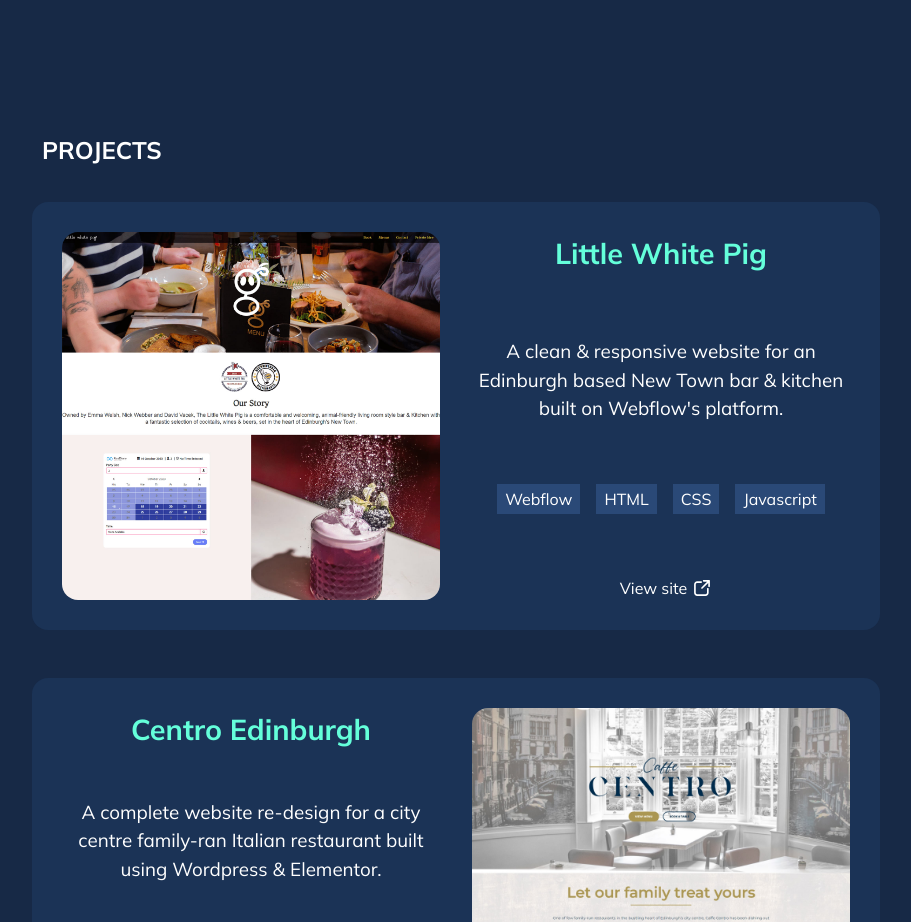
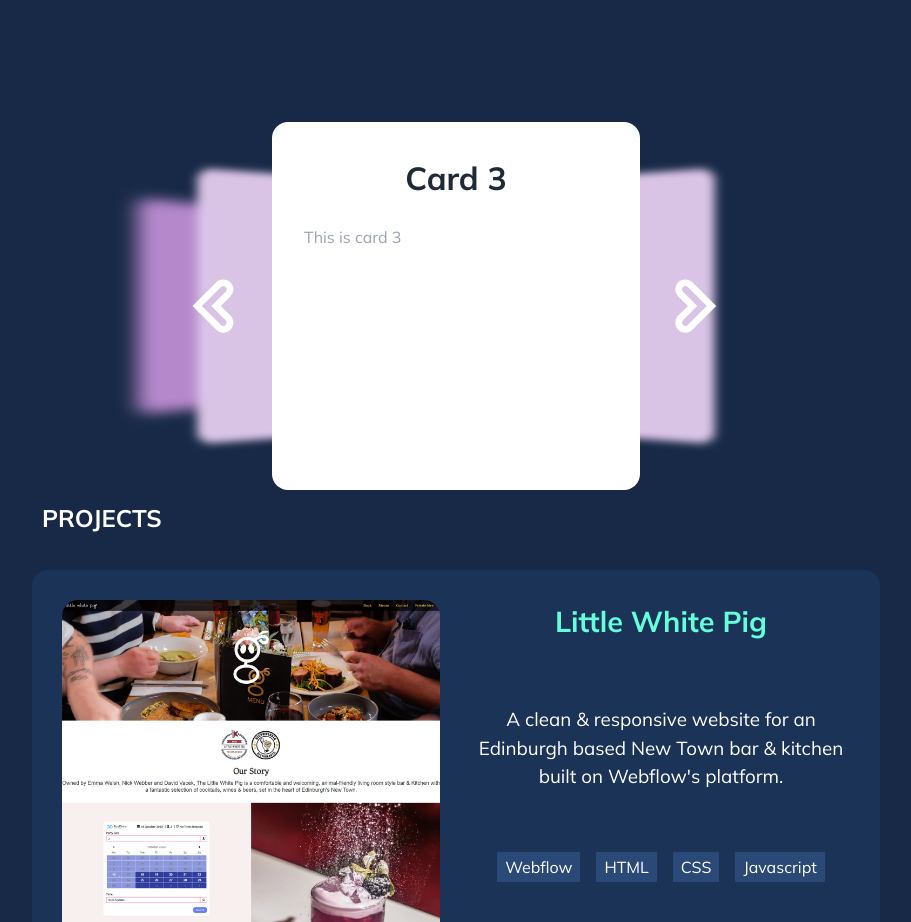
Before and after one commit to gkinghorn3/portfolio-2.0, a React (Vite) app: page / in a window 1280 px wide. Shown: the part 820-1742 px from the top of the page, without its empty margins (184-1095 px from the left). Built offline with nearby package versions, Linux system fonts and the light colour scheme.

Commit message:
card carousel service section added

```diff
--- a/package.json
+++ b/package.json
@@ -14,6 +14,7 @@
     "react": "^18.2.0",
     "react-burger-menu": "^3.0.9",
     "react-dom": "^18.2.0",
+    "react-icons": "^4.11.0",
     "react-scroll": "^1.8.9",
     "sass": "^1.68.0"
   },
--- a/src/App.jsx
+++ b/src/App.jsx
@@ -7,20 +7,31 @@
 import ProjectList from "./components/ProjectList/ProjectList.component";
 import ContactForm from "./components/ContactForm/ContactForm.component";
 
+import Carousel from "./components/Carousel/Carousel.component";
+import Card from "./components/Carousel/CarouselCard.component";
+
 import "./App.scss";
+
+const CARDS = 10;
+
 
 function App() {
   const [open, setOpen] = useState(false);
   return (
     <div id="page-wrap">
       <Navigation />
-      <div className='side-drawer'>
+      <div className="side-drawer">
         <BurgerMenu open={open} setOpen={setOpen} />
-        <Burger open={open} setOpen={setOpen}  />
+        <Burger open={open} setOpen={setOpen} />
       </div>
 
-
       <Header />
+      <Carousel>
+        <Card title="Card 1" content="This is card 1" />
+        <Card title="Card 2" content="This is card 2" />
+        <Card title="Card 3" content="This is card 3" />
+        <Card title="Card 4" content="This is card 4" />
+      </Carousel>
       <ProjectList />
       <ContactForm />
     </div>
--- /dev/null
+++ b/src/components/Carousel/Carousel.component.jsx
@@ -0,0 +1,33 @@
+import React, {useState} from "react";
+import { TiChevronLeftOutline, TiChevronRightOutline } from 'react-icons/ti';
+
+import './Carousel.styles.scss';
+
+const MAX_VISIBILITY = 3;
+
+const Carousel = ({children}) => {
+    const [active, setActive] = useState(2);
+    const count = React.Children.count(children);
+
+    return (
+      <div className='carousel'>
+        {active > 0 && <button className='nav left' onClick={() => setActive(i => i - 1)}><TiChevronLeftOutline/></button>}
+        {React.Children.map(children, (child, i) => (
+          <div className='card-container' style={{
+              '--active': i === active ? 1 : 0,
+              '--offset': (active - i) / 3,
+              '--direction': Math.sign(active - i),
+              '--abs-offset': Math.abs(active - i) / 3,
+              'pointer-events': active === i ? 'auto' : 'none',
+              'opacity': Math.abs(active - i) >= MAX_VISIBILITY ? '0' : '1',
+              'display': Math.abs(active - i) > MAX_VISIBILITY ? 'none' : 'block',
+            }}>
+            {child}
+          </div>
+        ))}
+        {active < count - 1 && <button className='nav right' onClick={() => setActive(i => i + 1)}><TiChevronRightOutline/></button>}
+      </div>
+    );
+  };
+
+  export default Carousel
--- /dev/null
+++ b/src/components/Carousel/Carousel.styles.scss
@@ -0,0 +1,89 @@
+$color-purple: #8B5CF6;
+$color-pink: #EC4899;
+$color-gray: #9CA3AF;
+$color-black: #1F2937;
+$card-size: 23rem;
+
+// body {
+//   width: 100vw;
+//   height: 100vh;
+//   display: flex;
+//   align-items: center;
+//   justify-content: center;
+//   overflow: hidden;
+//   background-image: linear-gradient(45deg, $color-purple, $color-pink);
+//   font-family: 'Montserrat', sans-serif;
+// }
+
+* {
+  box-sizing: border-box;
+}
+
+.carousel {
+  position: relative;
+  width: $card-size;
+  height: $card-size;
+  perspective: 500px;
+  transform-style: preserve-3d;
+}
+
+.card-container {
+  position: absolute;
+  width: 100%;
+  height: 100%;
+  transform:
+    rotateY(calc(var(--offset) * 50deg))
+    scaleY(calc(1 + var(--abs-offset) * -0.4))
+    translateZ(calc(var(--abs-offset) * -30rem))
+    translateX(calc(var(--direction) * -5rem));
+  filter: blur(calc(var(--abs-offset) * 1rem));
+  transition: all 0.3s ease-out;
+}
+
+.card {
+  width: 100%;
+  height: 100%;
+  padding: 2rem;
+  background-color: hsl(280deg, 40%, calc(100% - var(--abs-offset) * 50%));
+  border-radius: 1rem;
+  color: $color-gray;
+  text-align: justify;
+  transition: all 0.3s ease-out;
+
+  h2 {
+    text-align: center;
+    font-size: 2rem;
+    font-weight: bold;
+    margin: 0 0 0.7em;
+    color: $color-black;
+  }
+
+  p, h2 {
+    transition: all 0.3s ease-out;
+    opacity: var(--active);
+  }
+}
+
+.nav {
+  color: white;
+  font-size: 5rem;
+  position: absolute;
+  display: flex;
+  align-items: center;
+  justify-content: center;
+  top: 50%;
+  z-index: 2;
+  cursor: pointer;
+  user-select: none;
+  background: unset;
+  border: unset;
+
+  &.left {
+    transform: translateX(-100%) translatey(-50%);
+  }
+
+  &.right {
+    right: 0;
+    transform: translateX(100%) translatey(-50%);
+  }
+}
--- /dev/null
+++ b/src/components/Carousel/CarouselCard.component.jsx
@@ -0,0 +1,10 @@
+import './Carousel.styles.scss';
+
+const Card = ({title, content}) => (
+    <div className='card'>
+      <h2>{title}</h2>
+      <p>{content}</p>
+    </div>
+  );
+
+  export default Card;
```
Also changed, not shown: 1 other file (tests, documents, lock files or other folders).
